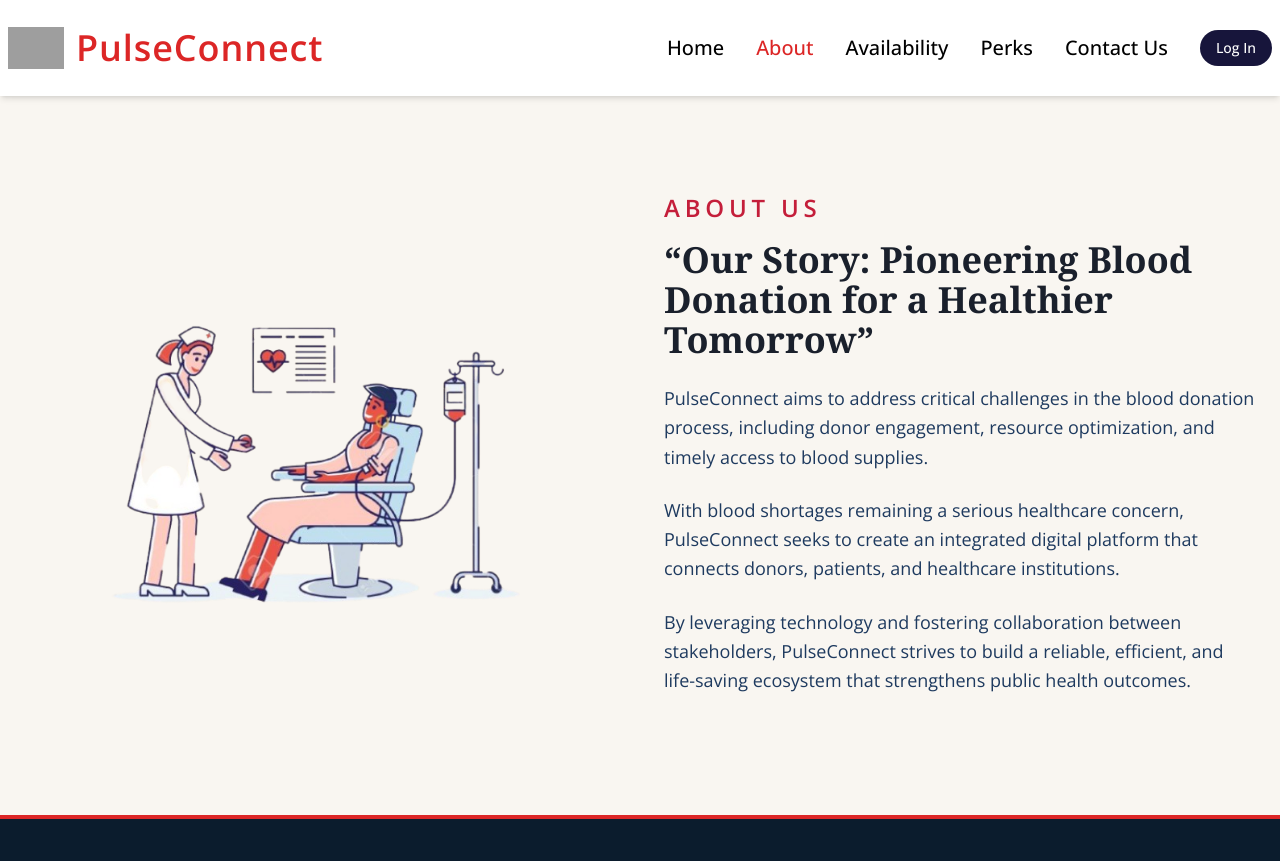
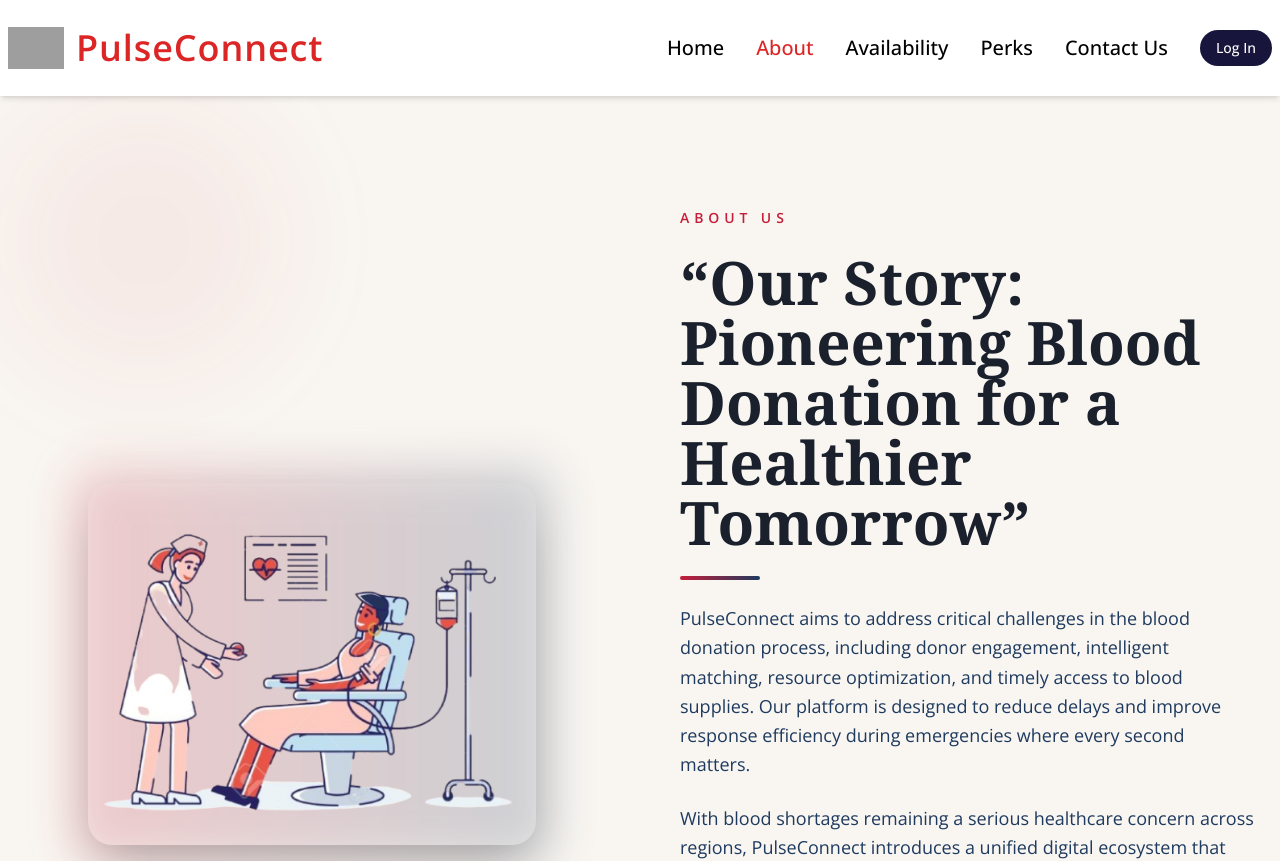
Before and after one commit to shreyajaiswal17/PulseConnect, a React (Vite) app in the folder frontend/: page /about in a window 1280 px wide. Shown: the top 861 px of the page. Built offline with nearby package versions, Linux system fonts and the light colour scheme; no server answers; grey boxes are pictures that could not be loaded.

Commit message:
Updated certain pages ui

```diff
--- a/frontend/src/pages/About.jsx
+++ b/frontend/src/pages/About.jsx
@@ -1,53 +1,76 @@
-// export default About
 const About = () => {
   return (
+    <div className="relative bg-[#F9F6F1] py-28 overflow-hidden">
 
+      {/* Background Glow */}
+      <div className="absolute top-0 left-0 w-72 h-72 bg-[#C41E3A]/20 rounded-full blur-3xl opacity-30"></div>
+      <div className="absolute bottom-0 right-0 w-72 h-72 bg-[#1E3A5F]/20 rounded-full blur-3xl opacity-30"></div>
 
-    <div className="bg-[#F9F6F1] py-24">
-    {/* <div className="bg-[#EDE3D2] py-24"> */}
-      <div className="container mx-auto px-6">
-        <div className="grid md:grid-cols-2 gap-12 items-center">
+      <div className="container mx-auto px-6 relative z-10">
+        <div className="grid md:grid-cols-2 gap-20 items-center">
 
-        {/* this is for the image thingyyy  */}
+          {/* Image Section */}
           <div className="flex justify-center">
-            <img
-              src="/imageabout.png"
-              alt="Blood Donation"
-              className="max-w-md w-full"
-            />
+            <div className="relative group cursor-pointer">
+
+              {/* Glow border */}
+              <div className="absolute -inset-4 bg-gradient-to-r from-[#C41E3A] to-[#1E3A5F] rounded-3xl blur-xl opacity-20 group-hover:opacity-40 transition duration-500"></div>
+
+              <img
+                src="/imageabout.png"
+                alt="Blood Donation"
+                className="relative max-w-md w-full rounded-3xl shadow-2xl transition duration-500 group-hover:scale-105 group-hover:-translate-y-2"
+              />
+
+              {/* Floating badge */}
+              <div className="absolute bottom-4 left-4 bg-white/80 backdrop-blur-md px-4 py-2 rounded-full shadow-md text-sm font-semibold text-[#C41E3A] opacity-0 group-hover:opacity-100 transition duration-500">
+                Saving Lives ❤️
+              </div>
+
+            </div>
           </div>
 
-          {/* Text part.....*/}
-          <div>
+          {/* Text Section */}
+          <div className="space-y-6">
 
-            {/* About Us Label */}
-            <p className="text-[#C41E3A] uppercase tracking-[0.2em] text-2xl font-extrabold mb-4 font-sans">
+            {/* Label */}
+            <p className="text-[#C41E3A] uppercase tracking-[0.35em] text-sm font-bold hover:tracking-[0.5em] transition-all duration-300">
               ABOUT US
             </p>
 
-            {/* Main Heading */}
-            <h1 className="text-3xl md:text-4xl font-serif font-semibold text-[#1A202C] leading-snug mb-6">
+            {/* Heading */}
+            <h1 className="text-4xl md:text-5xl lg:text-6xl font-serif font-semibold text-[#1A202C] leading-tight hover:text-[#C41E3A] transition duration-300">
               “Our Story: Pioneering Blood Donation for a Healthier Tomorrow”
             </h1>
 
+            {/* Accent Line */}
+            <div className="w-20 h-1 bg-gradient-to-r from-[#C41E3A] to-[#1E3A5F] rounded-full transition-all duration-500 hover:w-32"></div>
+
             {/* Paragraphs */}
-            <p className="text-lg text-[#1E3A5F] leading-relaxed mb-6">
+            <p className="text-lg text-[#1E3A5F] leading-relaxed transition duration-300 hover:text-[#0F172A] hover:translate-x-1">
               PulseConnect aims to address critical challenges in the blood
-              donation process, including donor engagement, resource optimization,
-              and timely access to blood supplies.
+              donation process, including donor engagement, intelligent matching,
+              resource optimization, and timely access to blood supplies. Our
+              platform is designed to reduce delays and improve response efficiency
+              during emergencies where every second matters.
             </p>
 
-            <p className="text-lg text-[#1E3A5F] leading-relaxed mb-6">
-              With blood shortages remaining a serious healthcare concern,
-              PulseConnect seeks to create an integrated digital platform that
-              connects donors, patients, and healthcare institutions.
+            <p className="text-lg text-[#1E3A5F] leading-relaxed transition duration-300 hover:text-[#0F172A] hover:translate-x-1">
+              With blood shortages remaining a serious healthcare concern across
+              regions, PulseConnect introduces a unified digital ecosystem that
+              seamlessly connects donors, patients, hospitals, and blood banks.
+              This ensures transparency, accessibility, and faster communication
+              between all stakeholders involved.
             </p>
 
-            <p className="text-lg text-[#1E3A5F] leading-relaxed mb-6">
-              By leveraging technology and fostering collaboration between
-              stakeholders, PulseConnect strives to build a reliable, efficient,
-              and life-saving ecosystem that strengthens public health outcomes.
+            <p className="text-lg text-[#1E3A5F] leading-relaxed transition duration-300 hover:text-[#0F172A] hover:translate-x-1">
+              By leveraging modern technology, real-time data, and community-driven
+              participation, PulseConnect strives to build a reliable and scalable
+              life-saving network. Our mission is not just to facilitate donations,
+              but to strengthen public health systems and create a culture of
+              proactive contribution.
             </p>
+
 
           </div>
         </div>
--- a/frontend/src/pages/Features.jsx
+++ b/frontend/src/pages/Features.jsx
@@ -1,47 +1,68 @@
-// export default Features
 const Features = () => {
   const perks = [
     {
       title: "Save Lives",
-      description: "One donation can save up to three lives",
+      description:
+        "A single blood donation has the power to save up to three lives. Your contribution directly supports patients in emergencies, surgeries, and critical treatments, making a real and immediate impact on the community.",
       icon: "fa-heart"
     },
     {
       title: "Health Benefits",
-      description: "Regular donation helps maintain good health",
+      description:
+        "Regular blood donation helps maintain healthy iron levels, improves blood circulation, and may reduce the risk of certain health conditions. It’s a simple step that benefits both you and those in need.",
       icon: "fa-heartbeat"
     },
     {
       title: "Free Health Check",
-      description: "Get free health screening with every donation",
+      description:
+        "Every donation includes a basic health screening such as blood pressure, hemoglobin levels, and overall fitness checks, giving you valuable insights into your health at no cost.",
       icon: "fa-stethoscope"
     }
   ]
 
   return (
-    <section className="bg-[#F5EFE6] min-h-screen py-16">
-      <div className="container mx-auto px-4">
+    <section className="bg-[#F5EFE6] py-24">
+      <div className="max-w-5xl mx-auto px-6">
 
-        <h1 className="text-4xl md:text-5xl font-display font-bold text-primary mb-8 text-center">
-          Donor Perks
-        </h1>
+        {/* Heading */}
+        <div className="text-center mb-16">
+          <h1 className="text-4xl md:text-5xl font-semibold text-[#1A202C] mb-4">
+            Because You Care
+          </h1>
 
-        <p className="text-center text-gray-600 mb-12">
-          Benefits of being a blood donor
-        </p>
+          <p className="text-gray-500">
+            Donating blood isn’t just an act of kindness — it’s a life-saving superpower. Enjoy exclusive perks as a token of our gratitude for making a difference.
+          </p>
+        </div>
 
-        <div className="grid grid-cols-1 md:grid-cols-3 gap-8 max-w-6xl mx-auto">
+        {/* Cards */}
+        <div className="grid md:grid-cols-3 gap-10">
           {perks.map((perk, index) => (
             <div
               key={index}
-              className="bg-white shadow-lg rounded-lg p-8 text-center hover:shadow-xl transition-shadow duration-300"
+              className="group bg-white p-8 rounded-2xl border border-gray-100 transition-all duration-300 hover:-translate-y-1 hover:shadow-lg"
             >
-              <div className="w-16 h-16 bg-primary rounded-full flex items-center justify-center mx-auto mb-4">
-                <i className={`fas ${perk.icon} text-white text-2xl`}></i>
+
+              {/* Icon */}
+              <div className="mb-6 flex items-center justify-center">
+                <div className="w-12 h-12 flex items-center justify-center rounded-full border border-gray-200 transition-all duration-300 group-hover:border-[#C41E3A]">
+                  <i className={`fas ${perk.icon} text-gray-700 group-hover:text-[#C41E3A] transition duration-300`}></i>
+                </div>
               </div>
 
-              <h3 className="text-xl font-bold mb-3">{perk.title}</h3>
-              <p className="text-gray-600">{perk.description}</p>
+              {/* Title */}
+              <h3 className="text-lg font-semibold text-[#1A202C] text-center mb-3">
+                {perk.title}
+              </h3>
+
+              {/* Description */}
+              <p className="text-gray-500 text-sm text-center leading-relaxed">
+                {perk.description}
+              </p>
+
+              {/* Bottom line */}
+              <div className="mt-6 h-[2px] w-6 bg-gray-200 mx-auto transition-all duration-300 group-hover:w-12 group-hover:bg-[#C41E3A]"></div>
+
             </div>
           ))}
         </div>
--- a/frontend/src/pages/Home.jsx
+++ b/frontend/src/pages/Home.jsx
@@ -18,13 +18,14 @@ const Home = () => {
         <div className="absolute inset-0 bg-black bg-opacity-40 flex items-center justify-center">
           <div className="text-center text-white px-4">
             <h1 className="text-5xl md:text-7xl font-display font-bold mb-4">
-              Start
+              Hope
             </h1>
             <h1 className="text-5xl md:text-7xl font-display font-bold mb-6">
-              Saving Lives
+              Starts With You
             </h1>
             <p className="text-xl md:text-2xl max-w-2xl mx-auto">
-              Become a donor or request for blood and help save lives
+              Someone out there is waiting for you.
+Your one step can save a life.
             </p>
           </div>
         </div>
--- a/frontend/src/pages/NotFound.jsx
+++ b/frontend/src/pages/NotFound.jsx
@@ -1,14 +1,43 @@
 const NotFound = () => {
   return (
-    <div className="container mx-auto px-4 py-16 text-center">
-      <h1 className="text-6xl font-bold text-primary mb-4">404</h1>
-      <h2 className="text-3xl font-semibold mb-4">Page Not Found</h2>
-      <p className="text-gray-600 mb-8">
-        The page you are looking for doesn't exist or has been moved.
-      </p>
-      <a href="/" className="btn-primary">
-        Go Back Home
-      </a>
+    <div className="min-h-screen flex items-center justify-center bg-[#F9F6F1] px-6 relative overflow-hidden">
+
+      {/* Background glow */}
+      <div className="absolute top-0 left-0 w-72 h-72 bg-red-200 rounded-full blur-3xl opacity-30"></div>
+      <div className="absolute bottom-0 right-0 w-72 h-72 bg-blue-200 rounded-full blur-3xl opacity-30"></div>
+
+      <div className="text-center max-w-xl relative z-10">
+
+        {/* Online Image */}
+        <div className="mb-8 flex justify-center">
+          <img
+            src="https://cdn.dribbble.com/users/285475/screenshots/2083086/dribbble_1.gif"
+            alt="Not Found"
+            className="w-72 md:w-80 opacity-90 rounded-xl"
+          />
+        </div>
+
+        <h1 className="text-7xl font-bold text-[#C41E3A] mb-2 tracking-tight">
+          404
+        </h1>
+
+        <h2 className="text-3xl font-semibold text-[#1A202C] mb-4">
+          Page Not Found
+        </h2>
+
+        <p className="text-gray-500 mb-8 leading-relaxed">
+          Oops! The page you’re looking for doesn’t exist or may have been moved.
+          Let’s get you back to something meaningful.
+        </p>
+
+        <a
+          href="/"
+          className="inline-block px-6 py-3 bg-[#C41E3A] text-white rounded-full font-medium transition-all duration-300 hover:bg-red-700 hover:scale-105"
+        >
+          Go Back Home
+        </a>
+
+      </div>
     </div>
   )
 }
```
Also changed, not shown: frontend/src/pages/Contact.jsx (+51 -31 lines).
